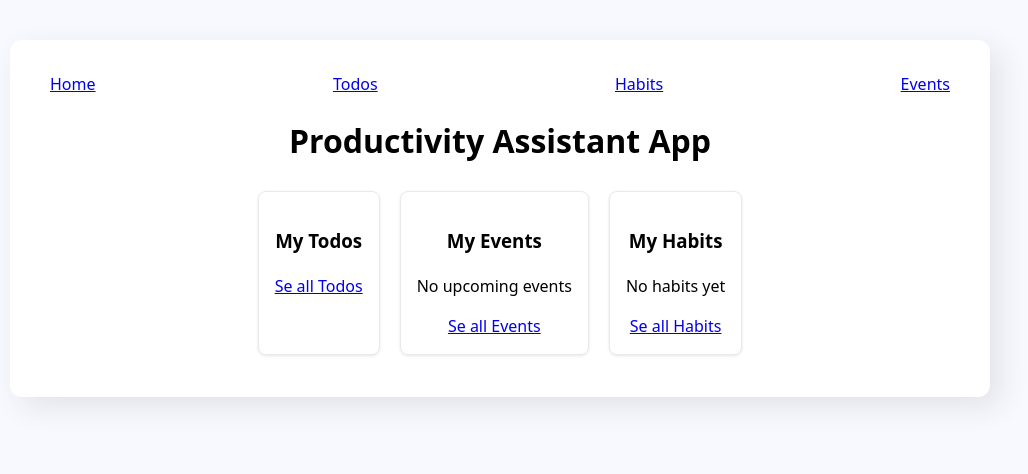
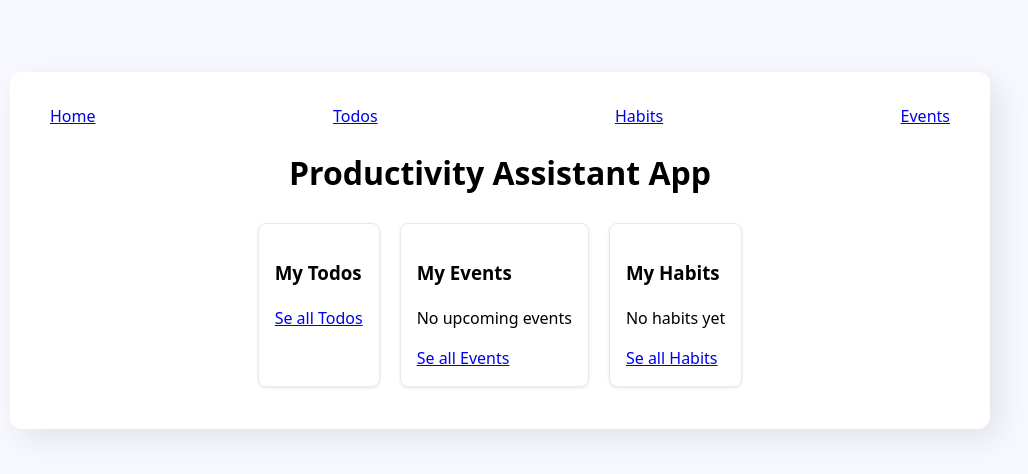
Before and after one commit to annaangvallskeppstedt-spec/Projektarbete-grupp-6, a React (Vite) app: page / in a window 1280 px wide. Shown: the top 474 px of the page, without its empty margins (140-1168 px from the left). Built offline with nearby package versions, Linux system fonts and the light colour scheme.

Commit message:
Centrerat containers på sidan

```diff
--- a/src/App.css
+++ b/src/App.css
@@ -1,8 +1,8 @@
 #root {
   background-color: ghostwhite;
-  color:rgb(0, 0, 0);
+  color: rgb(0, 0, 0);
   max-width: 1200px;
-  margin: 10;
+  margin: 0 auto;
   padding: 2rem;
 }
 
@@ -17,7 +17,6 @@
   padding: 2rem 2.5rem;
   border-radius: 12px;
   box-shadow: 10px 10px 30px rgba(43, 42, 42, 0.1);
-  text-align: center;
   max-width: 900px;
-  margin: 10;
+  margin: 2rem auto;   /* ← centrerad + luft upp/ner */
 }
```
